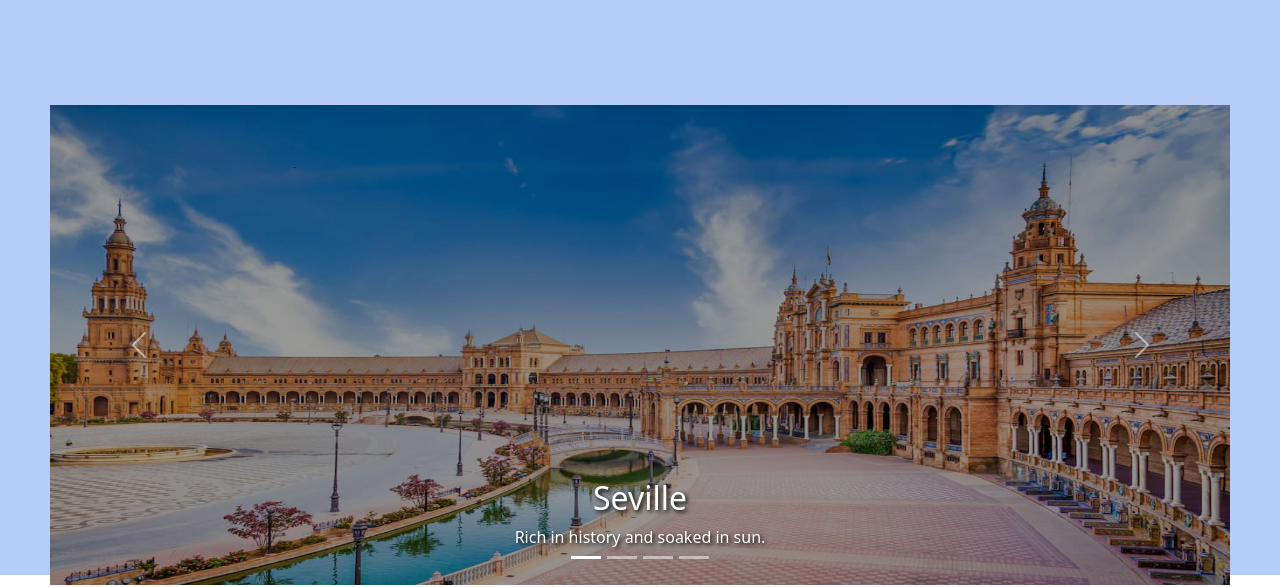
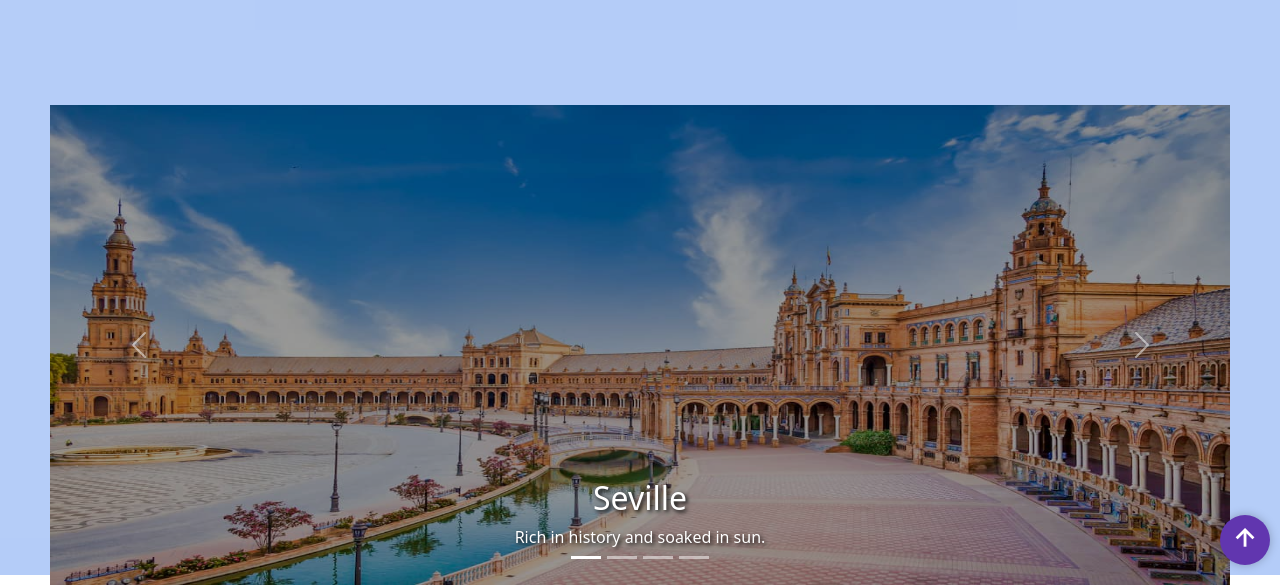
Before and after one commit to e-healy/CFG_project, a plain HTML site: page index.html in a window 1280 px wide. Shown: the part 225-812 px from the top of the page. Drawn offline with nearby package versions, Linux system fonts and the light colour scheme.

Commit message:
Add Scroll to Top button - added interactive button with javascript, which is fixed in bottom right corner of webpage.

```diff
--- a/index.html
+++ b/index.html
@@ -119,6 +119,11 @@
         </div>
     </section>
 
+    <!--Scroll to top button-->
+    <button id="btnScrollToTop">
+      <i class='bx bx-up-arrow-alt'></i>
+    </button>
+
     <!--Footer -->
     <footer>
       <div class="footer-container">
@@ -144,6 +149,7 @@
       </div>
     </footer>
 
+    <script src="./main.js"></script>
     <script src="https://cdn.jsdelivr.net/npm/bootstrap@5.3.2/dist/js/bootstrap.bundle.min.js" integrity="sha384-C6RzsynM9kWDrMNeT87bh95OGNyZPhcTNXj1NW7RuBCsyN/o0jlpcV8Qyq46cDfL" crossorigin="anonymous"></script>
 </body>
 </html>
--- a/main.js
+++ b/main.js
@@ -0,0 +1,10 @@
+const btnScrollToTop = document.querySelector("#btnScrollToTop");
+
+btnScrollToTop.addEventListener("click", function () {
+    window.scrollTo({
+        top: 0,
+        left: 0,
+        behavior: "smooth"
+    });
+
+});
--- a/style.css
+++ b/style.css
@@ -136,6 +136,26 @@ h2, p {
     display: flex
 }
 
+#btnScrollToTop {
+    position: fixed;
+    font-size: 2.1em;
+    right: 10px;
+    bottom: 10px;
+    width: 50px;
+    height: 50px;
+    border-radius: 50%;
+    background: rgb(97, 54, 175);
+    box-shadow: 0 0 10px rgba(0, 0, 0, 0.25);
+    border: none;
+    color: white;
+    cursor: pointer;
+}
+
+#btnScrollToTop:hover {
+    background: rgb(47, 27, 83);
+    transition: 0.5s;
+}
+
 footer {
     background-color: black;
 }
@@ -143,7 +163,6 @@ footer {
 .footer-container {
     width: 100%;
     padding: 20px 25px 10px;
-
 }
 
 .social-media {
@@ -179,7 +198,7 @@ footer {
 }
 
 .footer-nav {
-    margin: 30px 0;
+    margin: 15px 0;
     display: flex;
     justify-content: center;
 }
```
